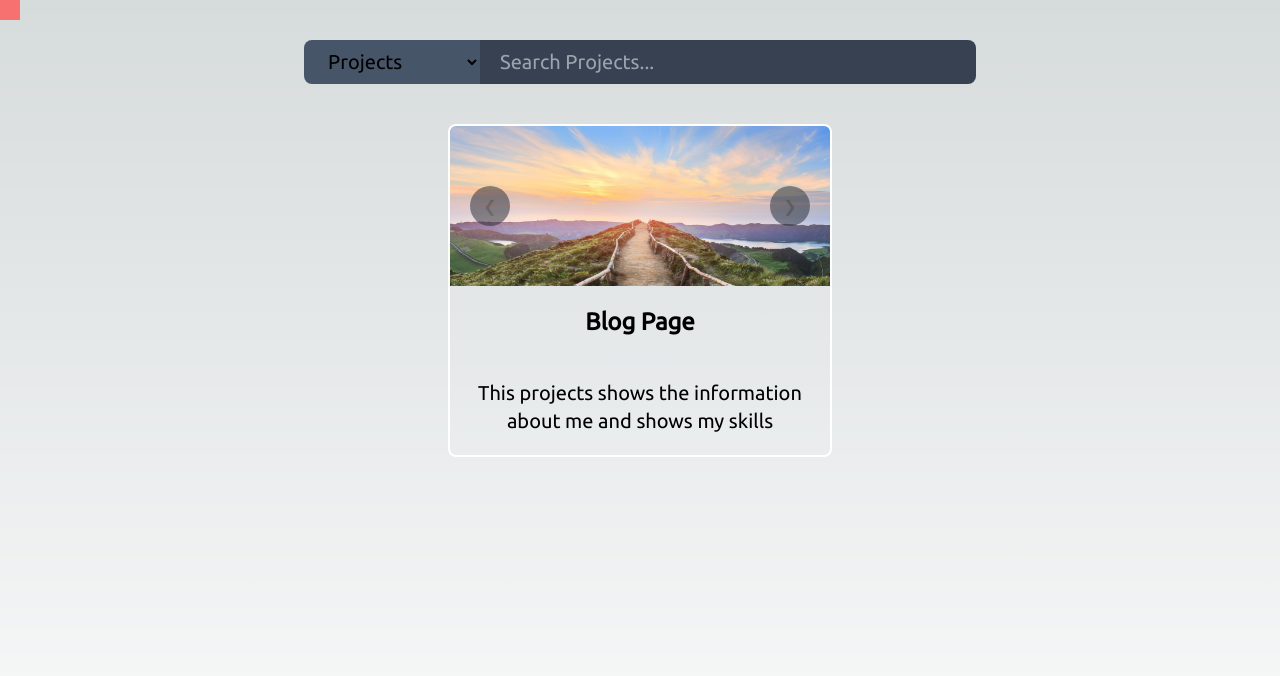
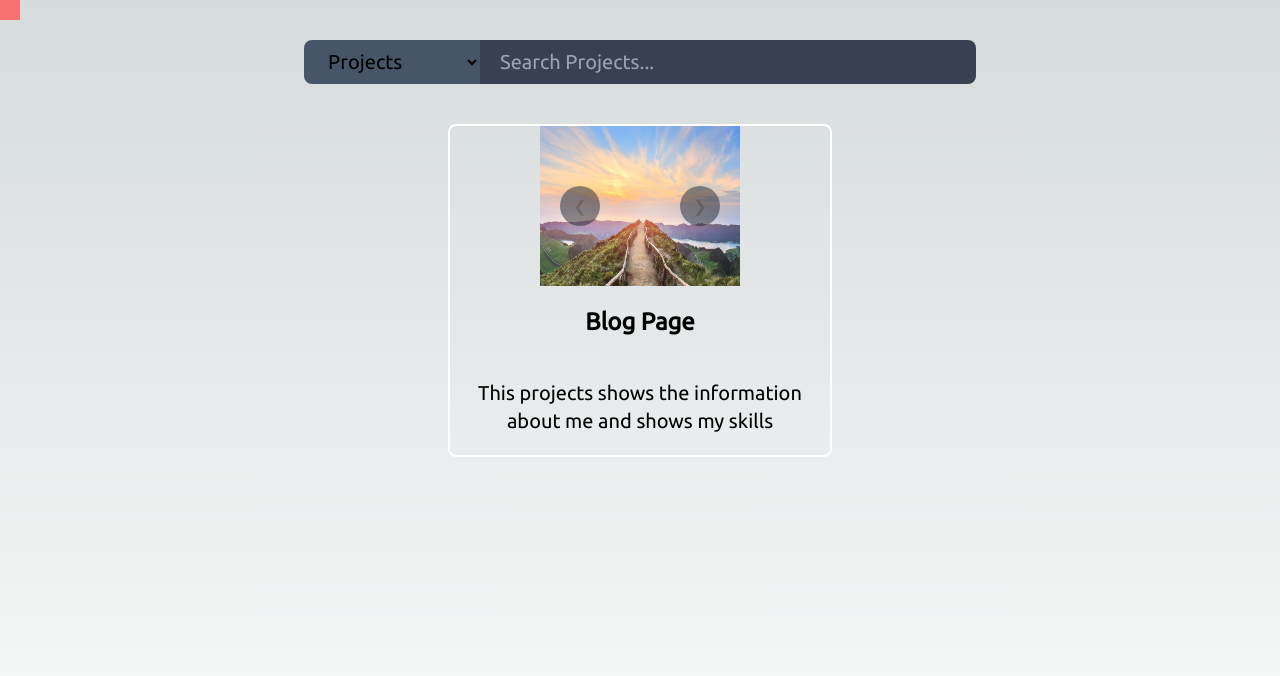
Before and after one commit to pawankushwah/project-component-collection, a Next.js app: page / in a window 1280 px wide. Shown: the top 676 px of the page. Built offline with nearby package versions, Linux system fonts and the light colour scheme.

Commit message:
decreased the size of image in the card

```diff
--- a/app/(main)/imageSlider.tsx
+++ b/app/(main)/imageSlider.tsx
@@ -23,7 +23,7 @@ export default function ImageSlider({ images, imagePath }: propsType) {
   return (
     <div className="flex relative overflow-x-auto select-none h-fit">
       <div className="w-full h-40 flex justify-center items-center">
-      <Image src={`${imagePath}/${images[slide-1]}`} className="h-full" alt="slide" width={400} height={400} />
+      <Image src={`${imagePath}/${images[slide-1]}`} className="h-full" alt="slide" width={200} height={200} />
       </div>
       <div className="absolute top-1/2 -translate-y-1/2 left-5 right-5 flex justify-between items-center">
         <Link href={"#"} onClick={handlePrev} id="prev" className="bg-gray-800 hover:bg-gray-500 rounded-full cursor-pointer p-5 w-5 h-5 flex justify-center items-center opacity-50 hover:opacity-100">❮</Link>
```
